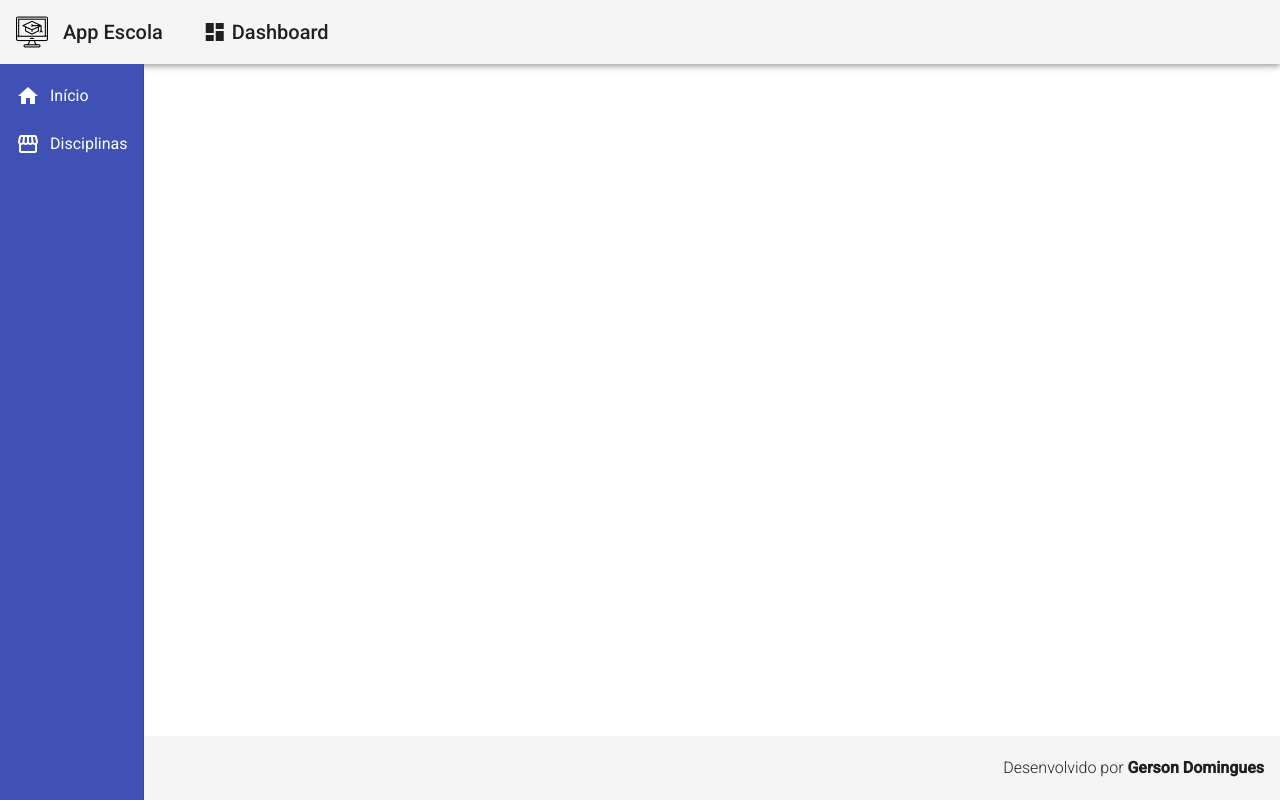
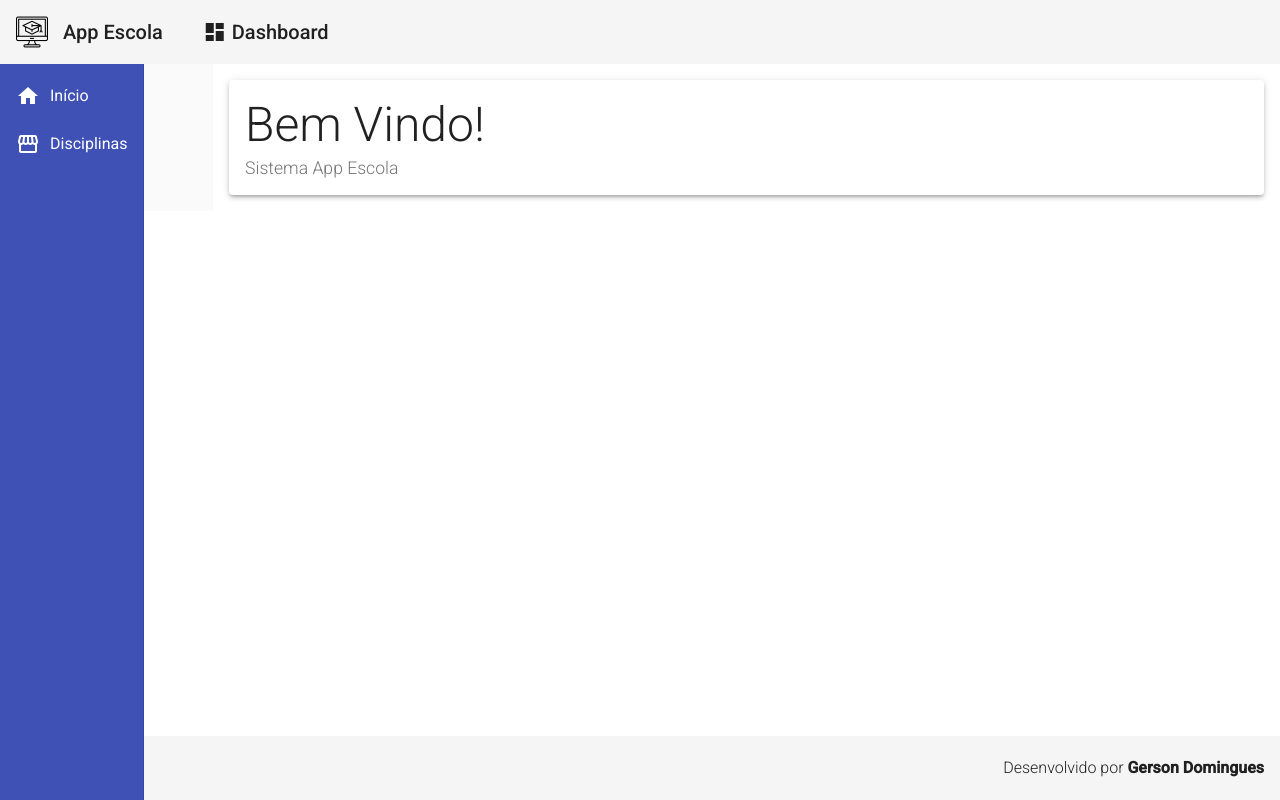
Before and after one commit to GersonDomingues/app-escola-angular, an Angular app: page / in a window 1280 px wide. Built offline with nearby package versions, Linux system fonts and the light colour scheme.

Commit message:
"Criado a view home e feito algumas alterações de css"

```diff
--- a/src/app/components/template/nav/nav.component.css
+++ b/src/app/components/template/nav/nav.component.css
@@ -9,3 +9,8 @@
 .sidenav i {
     padding-right: 10px;
 }
+
+.content {
+  padding: 16px;
+  background-color: #FFF ;
+}
--- a/src/app/components/template/nav/nav.component.html
+++ b/src/app/components/template/nav/nav.component.html
@@ -16,4 +16,7 @@
              </a>
         </mat-nav-list>
     </mat-sidenav>
+    <mat-sidenav-content class="content">
+        <app-home></app-home>
+    </mat-sidenav-content>
 </mat-sidenav-container>
--- /dev/null
+++ b/src/app/views/home/home.component.css
@@ -0,0 +1,11 @@
+.home .title {
+    font-size: 3rem;
+    font-weight: 300;
+    line-height: 1.2;
+}
+
+.home .subtitle {
+    font-size: 1.1rem;
+    font-weight: 300;
+    line-height: 1.2;
+}
--- /dev/null
+++ b/src/app/views/home/home.component.html
@@ -0,0 +1,8 @@
+<mat-card class="home mat-elevation-z3">
+    <mat-card-title class="title">
+        Bem Vindo!
+    </mat-card-title>
+    <mat-card-subtitle class="subtitle">
+        Sistema App Escola
+    </mat-card-subtitle>
+</mat-card>
--- /dev/null
+++ b/src/app/views/home/home.component.ts
@@ -0,0 +1,15 @@
+import { Component, OnInit } from '@angular/core';
+
+@Component({
+  selector: 'app-home',
+  templateUrl: './home.component.html',
+  styleUrls: ['./home.component.css']
+})
+export class HomeComponent implements OnInit {
+
+  constructor() { }
+
+  ngOnInit(): void {
+  }
+
+}
```
Also changed, not shown: src/app/app.module.ts (+7 -3 lines), 1 other file (tests, documents, lock files or other folders).
